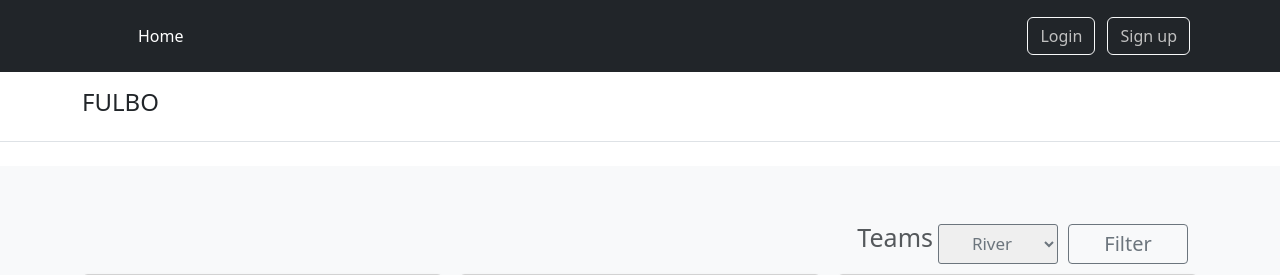
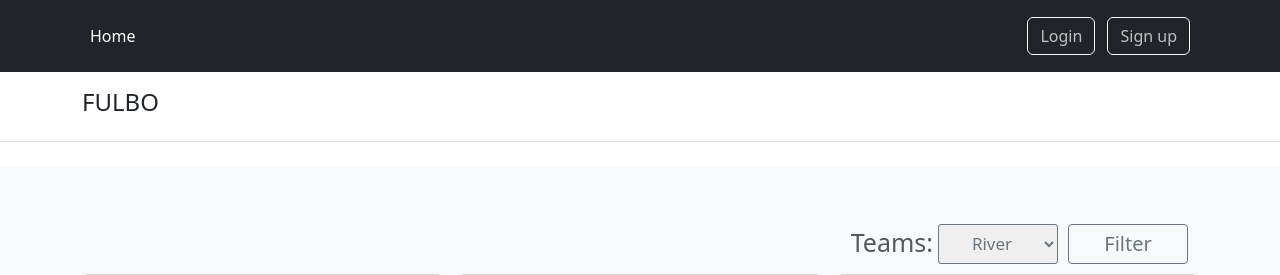
Before and after one commit to ReyesAbelHernan/futbol, a PHP site: page / in a window 1280 px wide. Shown: the top 275 px of the page. Run offline with PHP 8.4, Linux system fonts and the light colour scheme; data comes from the database, SQL or seed files in the repository.

Commit message:
minor changes

```diff
--- a/css/style1.css
+++ b/css/style1.css
@@ -33,6 +33,7 @@
 
 
 .filtrando label  {
+    margin-top: 5px;
     font-size: 25px;
     color: #55595c;
 }
--- a/template/header.tpl
+++ b/template/header.tpl
@@ -16,10 +16,6 @@
 <header class="p-3 bg-dark text-white">
     <div class="container">
       <div class="d-flex flex-wrap align-items-center justify-content-center justify-content-lg-start">
-        <a href="/" class="d-flex align-items-center mb-2 mb-lg-0 text-white text-decoration-none">
-          <svg class="bi me-2" width="40" height="32" role="img" aria-label="Bootstrap"><use xlink:href="#bootstrap"></use></svg>
-        </a>
-
         <ul class="nav col-12 col-lg-auto me-lg-auto mb-2 justify-content-center mb-md-0">
           <li><a href="home" class="nav-link px-2 text-white">Home</a></li>
           {if isset($username) && $username}
--- a/template/home.tpl
+++ b/template/home.tpl
@@ -4,7 +4,7 @@
         <div class="container">
             <div class="filtrando">
                 <form action="filtrar" method="POST">
-                    <label>Teams</label>
+                    <label>Teams:</label>
                     <select name="inputFiltrar">
                             {foreach from=$team item=category}
                                 <option value={$category->id}>{$category->team}</option>
```
